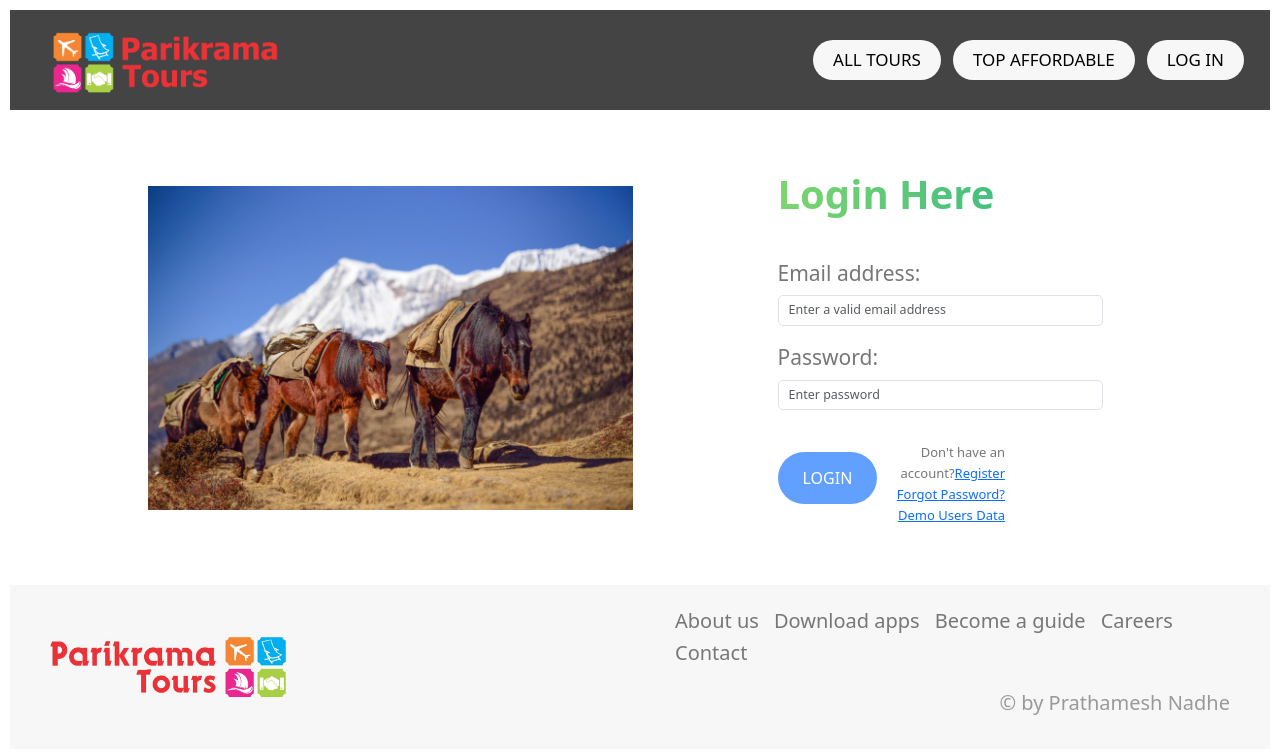
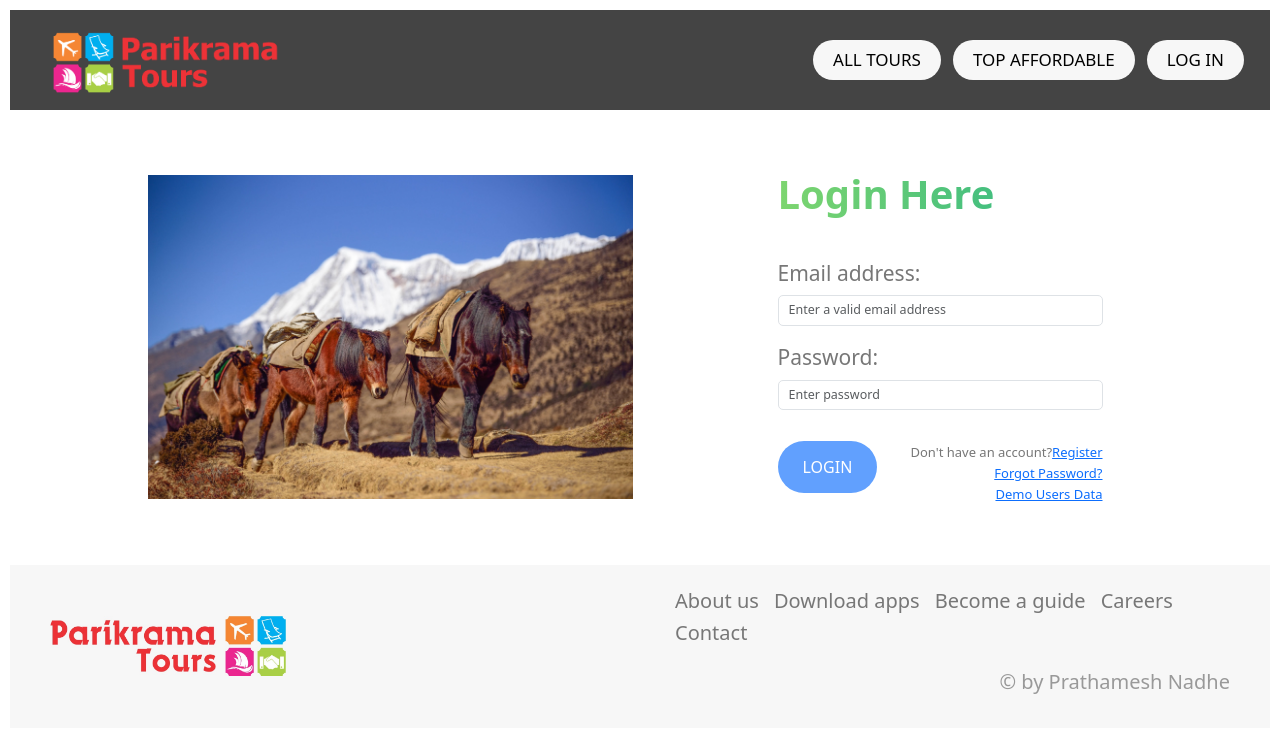
Before and after one commit to prathameshna/Parikrama_Tours_Frontend, a React (Create React App) app: page /login in a window 1280 px wide. Shown: the top 754 px of the page. Built offline with nearby package versions, Linux system fonts and the light colour scheme; no server answers.

Commit message:
Some css changes in login and signup page

```diff
--- a/src/ShimmerUI/ShimmerTourDetails.js
+++ b/src/ShimmerUI/ShimmerTourDetails.js
@@ -18,7 +18,7 @@ const ShimmerTourDetails = () => {
         className={`tour-section-header ${showTextCenter ? "visible" : ""}`}
       >
         {showTextCenter && (
-          <div className="text-center">
+          <div className="tour-text-center">
             <h1 className="tour-heading">
               Please wait tours details are loading
             </h1>
--- a/src/ShimmerUI/shimmer.css
+++ b/src/ShimmerUI/shimmer.css
@@ -19,7 +19,7 @@
   font-size: 3rem;
 }
 
-.text-center {
+.tour-text-center {
   font-size: 2rem;
   width: 70%;
 }
--- a/src/auth/LoginUser.js
+++ b/src/auth/LoginUser.js
@@ -117,7 +117,7 @@ function LoginUser() {
               </div>
 
               <div
-                className="text-center text-lg-start mt-4 pt-2"
+                className="login-text-center text-lg-start mt-4 pt-2"
                 style={{ display: "flex", alignItems: "center" }}
               >
                 <button
--- a/src/auth/SignupUser.js
+++ b/src/auth/SignupUser.js
@@ -155,10 +155,7 @@ function SignupUser() {
                 />
               </div>
 
-              <div
-                className="text-center text-lg-start mt-4 pt-2"
-                style={{ display: "flex", alignItems: "center" }}
-              >
+              <div className="login-text-center text-lg-start mt-4 pt-2">
                 <button
                   type="submit"
                   className="btn btn-primary btn-lg"
--- a/src/auth/css/login.css
+++ b/src/auth/css/login.css
@@ -48,3 +48,9 @@
   justify-content: end;
   align-items: center;
 }
+
+.login-text-center {
+  display: flex;
+  align-items: center;
+  justify-content: space-between;
+}
```
